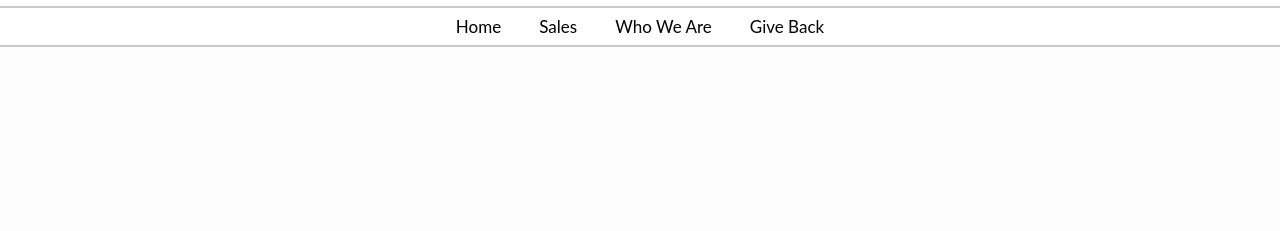
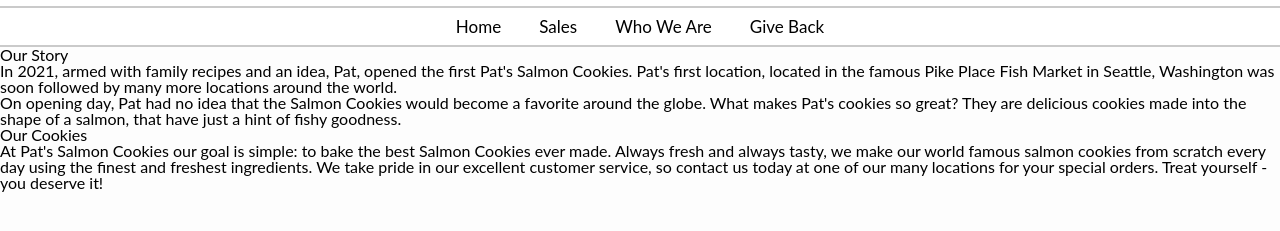
Before and after one commit to iwhitmor/cookie-stand, a plain HTML site: page index.html in a window 1280 px wide. Shown: the part 271-502 px from the top of the page. Drawn offline with Linux system fonts and the light colour scheme.

Commit message:
add our story and our cookies paragraphs to index page

```diff
--- a/index.html
+++ b/index.html
@@ -5,14 +5,14 @@
 <head>
   <meta charset="utf-8">
   <meta http-equiv="X-UA-Compatible" content="IE=edge">
-  <title>Salmon Cookies Company</title>
+  <title>Pat's Salmon Cookies</title>
   <meta name="description" content="">
   <meta name="viewport" content="width=device-width, initial-scale=1">
   <link rel="stylesheet" href="css/reset.css">
   <link rel="stylesheet" href="css/style.css">
   <link rel="preconnect" href="https://fonts.googleapis.com">
-<link rel="preconnect" href="https://fonts.gstatic.com" crossorigin>
-<link href="https://fonts.googleapis.com/css2?family=Russo+One&display=swap" rel="stylesheet">
+  <link rel="preconnect" href="https://fonts.gstatic.com" crossorigin>
+  <link href="https://fonts.googleapis.com/css2?family=Russo+One&display=swap" rel="stylesheet">
 </head>
 
 <body>
@@ -29,22 +29,35 @@
     </nav>
   </header>
   <main>
-    <h2></h2>
-      <section>
-
-      </section>
-
-
-
-
-
-
-
+    <section>
+      <h2>Our Story</h2>
+      <p>
+        In 2021, armed with family recipes and an idea, Pat, opened the first Pat's Salmon Cookies. Pat's first
+        location, located in the famous Pike Place Fish Market in Seattle, Washington was soon followed by many more
+        locations around the world.
+      </p>
+      <p>
+        On opening day, Pat had no idea that the Salmon Cookies would become a favorite around the globe. What makes
+        Pat's cookies so great? They are delicious cookies made into the shape of a salmon, that have just a hint of
+        fishy goodness.
+      </p>
+    </section>
+    <section>
+      <h2>Our Cookies</h2>
+      <p>
+        At Pat's Salmon Cookies our goal is simple: to bake the best Salmon Cookies ever made. Always fresh and always
+        tasty, we make our world famous salmon cookies from scratch every day using the finest and freshest ingredients.
+        We take pride in our excellent customer service, so contact us today at one of our many locations for your
+        special
+        orders. Treat yourself - you deserve it!
+      </p>
+    </section>
   </main>
 
 
   <footer></footer>
 
+
   <script src=""></script>
 </body>
 
```
Also changed, not shown: css/style.css (+3 -18 lines).
